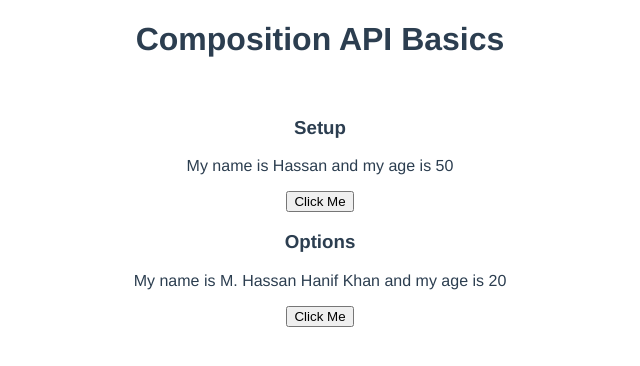
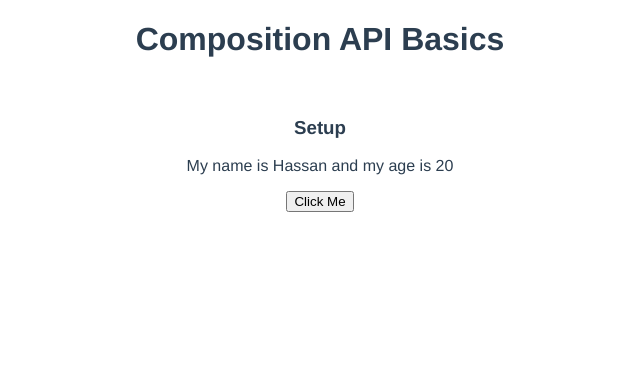
Before and after one commit to izuku152/Vue_CompositionAPI, a Vue app: page / in a window 1280 px wide. Shown: the top 366 px of the page, without its empty margins (320-960 px from the left). Built offline with nearby package versions, Linux system fonts and the light colour scheme.

Commit message:
Template Refs

```diff
--- a/src/views/Home.vue
+++ b/src/views/Home.vue
@@ -2,44 +2,38 @@
   <div class="home">
     <h1>Composition API Basics</h1>
     <br />
-    <h3>Setup</h3>
+    <h3 ref="p">Setup</h3>
     <p>My name is {{ name }} and my age is {{ age }}</p>
     <button @click="handleClick">Click Me</button>
-    <h3>Options</h3>
-    <p>My name is {{ namee }} and my age is {{ agee }}</p>
-    <button @click="handleClicke">Click Me</button>
   </div>
 </template>
 
 <script>
+import { ref } from "vue";
 export default {
   name: "Home",
   // Composition API runs before options API
   setup() {
     let name = "Hassan";
-    let age = 50;
+    let age = 20;
+
+    // to use template ref like in Options API
+    // We need to import it
+    // We hardly use template refs
+    // We can use it in another way
+
+    let p = ref(null);
+    console.log(p); // Ref will be Null
+    console.log(p.value); // Ref Value will be Null
 
     const handleClick = () => {
-      console.log("You Clicked Me");
+      console.log(p); // Ref will point h3 in template
+      console.log(p.value); //Ref Value will be h3
+      p.value.textContent = "Changed Text Content";
     };
 
     // We must always return whatever we want to use inside of template
-    return { name, age, handleClick };
-  },
-
-  // We can use both Options and Composition API
-  // they cannot communicate b/w each other
-  // Template Refs
-  data() {
-    return {
-      namee: "M. Hassan Hanif Khan",
-      agee: 20,
-    };
-  },
-  methods: {
-    handleClicke() {
-      console.log("Options handle click");
-    },
+    return { name, age, handleClick, p };
   },
 };
 </script>
```
